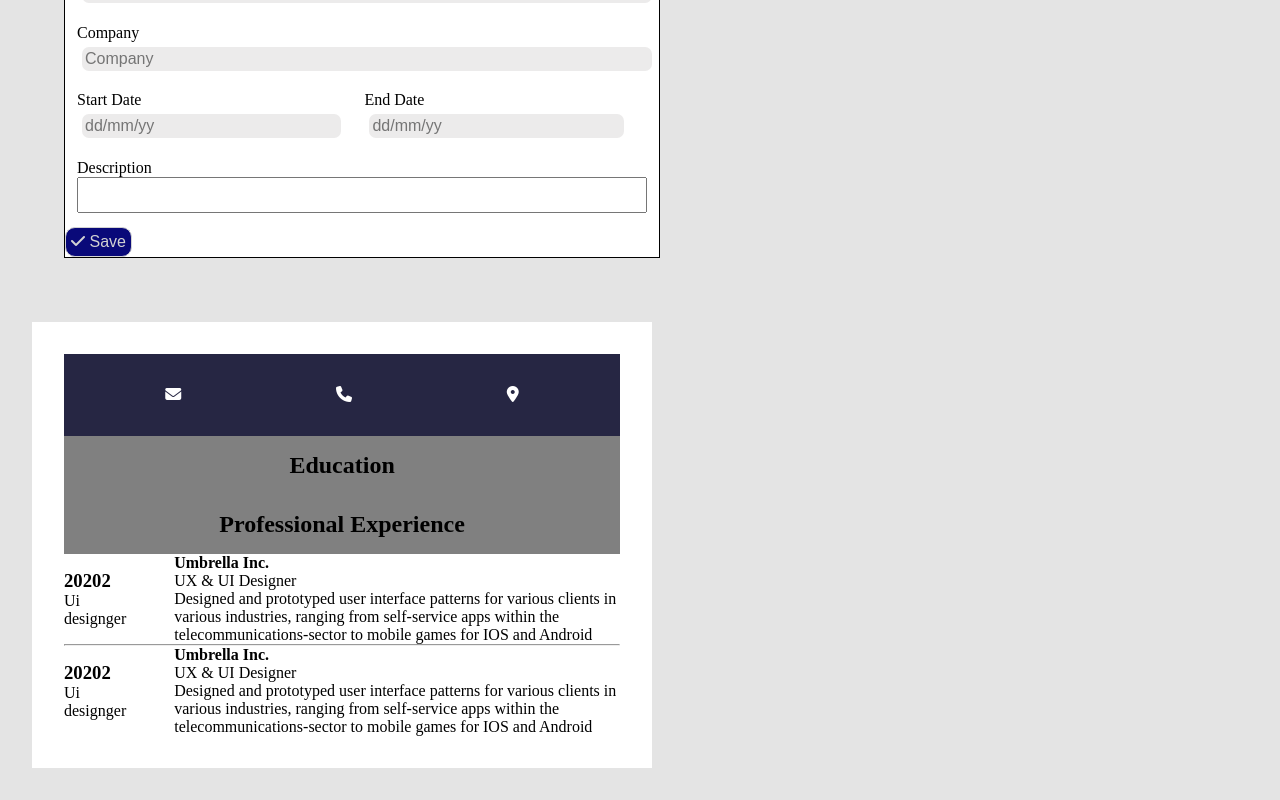
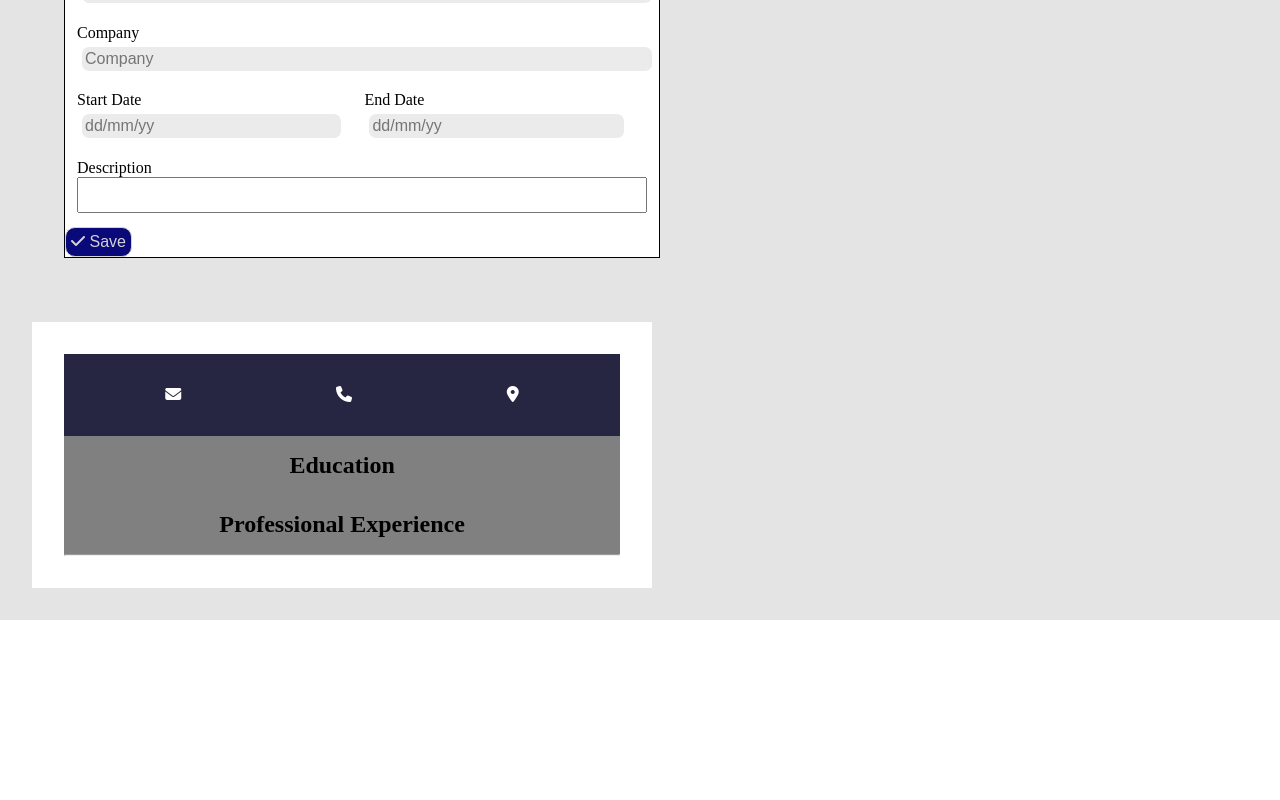
Before and after one commit to vandanafuloria/CV-builder-, a React (Vite) app: page / in a window 1280 px wide. Shown: the part 1071-1871 px from the top of the page. After the commit the page ends 1691 px from the top, so only its background shows below. Built offline with nearby package versions, Linux system fonts and the light colour scheme.

Commit message:
added all states value to their place

```diff
--- a/src/App.css
+++ b/src/App.css
@@ -103,3 +103,7 @@ textarea{
     font-weight: 700;
     font-size: 1rem;
 }
+.desc{
+
+    overflow-wrap: break-word;
+}
--- a/src/App.jsx
+++ b/src/App.jsx
@@ -22,6 +22,12 @@ function App() {
   const [country, setCountry] = useState("");
   const [start, setStart] = useState("");
   const [end, setEnd] = useState("");
+  // profesional
+  const [job, setJob] = useState("");
+  const [company, setCompany] = useState("");
+  const [desc, setDesc] = useState("");
+  const [startDate, setStartDate] = useState("");
+  const [endDate, setEndDate] = useState("");
 
   return (
     <div className="container">
@@ -41,7 +47,13 @@ function App() {
           setStart={setStart}
           setEnd={setEnd}
         />
-        <ProfessionalInformation />
+        <ProfessionalInformation
+          setJob={setJob}
+          setCompany={setCompany}
+          setDesc={setDesc}
+          setStartDate={setStartDate}
+          setEndDate={setEndDate}
+        />
       </div>
       <div className="preview-container">
         <Resume
@@ -55,6 +67,11 @@ function App() {
           start={start}
           end={end}
           country={country}
+          desc={desc}
+          job={job}
+          company={company}
+          startDate={startDate}
+          endDate={endDate}
         />
       </div>
     </div>
--- a/src/components/ProfessionalInformation.jsx
+++ b/src/components/ProfessionalInformation.jsx
@@ -1,7 +1,13 @@
 import Button from "../ui/Button";
 import Heading from "../ui/Heading";
 
-export default function ProfessionalInformation() {
+export default function ProfessionalInformation({
+  setJob,
+  setCompany,
+  setDesc,
+  setStartDate,
+  setEndDate,
+}) {
   return (
     <div className="prof-info">
       <Heading
@@ -11,25 +17,52 @@ export default function ProfessionalInformation() {
       <form>
         <fieldset>
           <label htmlFor="job">Job</label>
-          <input id="job" placeholder="Job Title" type="text"></input>
+          <input
+            id="job"
+            placeholder="Job Title"
+            type="text"
+            onChange={(e) => setJob(e.target.value)}
+          ></input>
         </fieldset>
         <fieldset>
           <label htmlFor="company">Company</label>
-          <input id="shool" placeholder="Company" type="text"></input>
+          <input
+            id="shool"
+            placeholder="Company"
+            type="text"
+            onChange={(e) => setCompany(e.target.value)}
+          ></input>
         </fieldset>
         <fieldset className="dates">
           <div>
             <label htmlFor="start">Start Date</label>
-            <input type="text" id="start" placeholder="dd/mm/yy" />
+            <input
+              type="text"
+              id="start"
+              placeholder="dd/mm/yy"
+              onChange={(e) => {
+                setStartDate(e.target.value);
+              }}
+            />
           </div>
           <div>
             <label htmlFor="end">End Date</label>
-            <input type="text" id="end" placeholder="dd/mm/yy" />
+            <input
+              type="text"
+              id="end"
+              placeholder="dd/mm/yy"
+              onChange={(e) => setEndDate(e.target.value)}
+            />
           </div>
         </fieldset>
         <fieldset>
           <label htmlFor="desc">Description</label>
-          <textarea id="desc"></textarea>
+          <textarea
+            id="desc"
+            onChange={(e) => {
+              setDesc(e.target.value);
+            }}
+          ></textarea>
         </fieldset>
         <Button icon={<i className="fa-solid fa-check"></i>} text={"Save"} />
       </form>
--- a/src/components/Resume.jsx
+++ b/src/components/Resume.jsx
@@ -9,6 +9,11 @@ export default function Resume({
   country,
   start,
   end,
+  job,
+  company,
+  desc,
+  startDate,
+  endDate,
 }) {
   return (
     <div>
@@ -47,36 +52,18 @@ export default function Resume({
       <h2 className="resume-heading">Professional Experience</h2>
       <div className="exp">
         <div>
-          <h3>20202 </h3>
-          <p>Ui designger</p>
+          <h3>
+            {startDate} {endDate}
+          </h3>
+          <p>{job}</p>
         </div>
         <div>
-          <p className="company">Umbrella Inc.</p>
-          <p>UX & UI Designer</p>
-          <p>
-            Designed and prototyped user interface patterns for various clients
-            in various industries, ranging from self-service apps within the
-            telecommunications-sector to mobile games for IOS and Android
-          </p>
+          <p className="company">{company}</p>
+          <p>{job}</p>
+          <p className="desc">{desc}</p>
         </div>
       </div>
       <hr />
-
-      <div className="exp">
-        <div>
-          <h3>20202 </h3>
-          <p>Ui designger</p>
-        </div>
-        <div>
-          <p className="company">Umbrella Inc.</p>
-          <p>UX & UI Designer</p>
-          <p>
-            Designed and prototyped user interface patterns for various clients
-            in various industries, ranging from self-service apps within the
-            telecommunications-sector to mobile games for IOS and Android
-          </p>
-        </div>
-      </div>
     </div>
   );
 }
```
